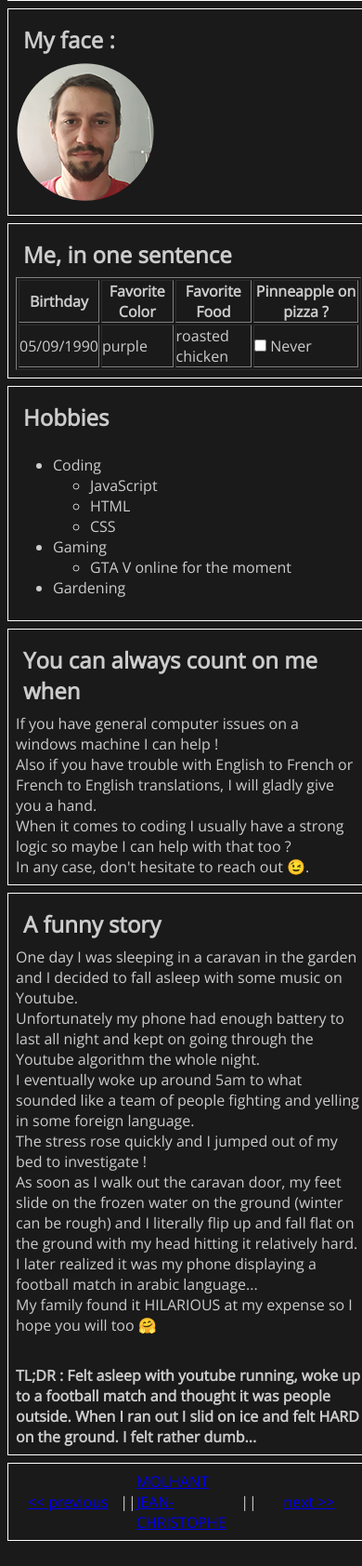
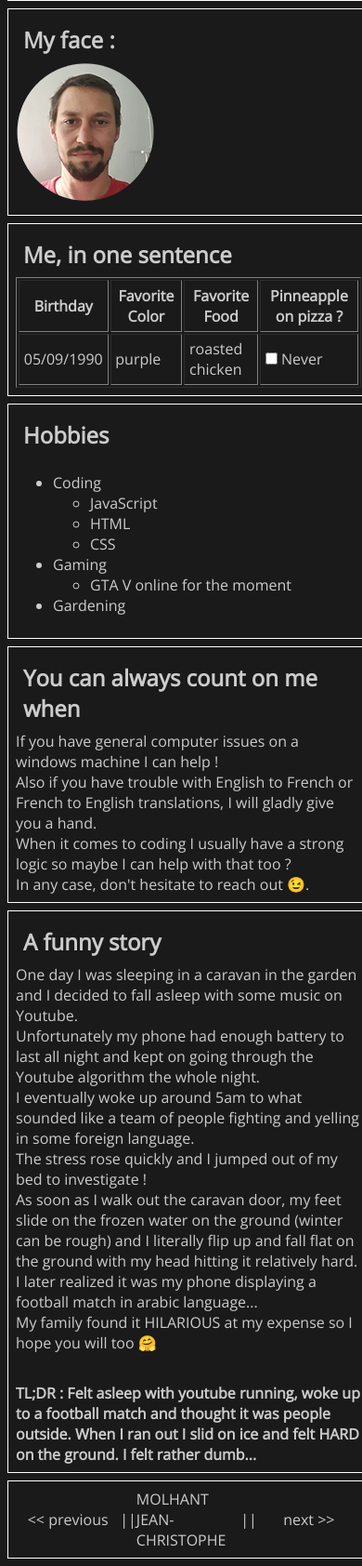
Before and after one commit to JeanChristopheM/markdown-warmup-html, a plain HTML site: page index.html in a window 390 px wide. Shown: the part 171-1855 px from the top of the page at 93% size. Drawn offline with nearby package versions, Linux system fonts and the light colour scheme.

Commit message:
polished up the css. WARNING- margin on the div wrecks small screens users

```diff
--- a/style.css
+++ b/style.css
@@ -9,6 +9,9 @@ h1,h2 {
 }
 h4 {
     padding-top: 2rem;
+}
+td, th {
+    padding:.3rem;
 }
 body {
     background-color:hsl(125, 0%, 10%);
@@ -30,3 +33,10 @@ nav>* {
     align-self: center;
     justify-self: center;
 }
+a, a:visited, a:active {
+    text-decoration: none;
+    color:inherit;
+}
+a:hover{
+    color:lightcoral;
+}
```
